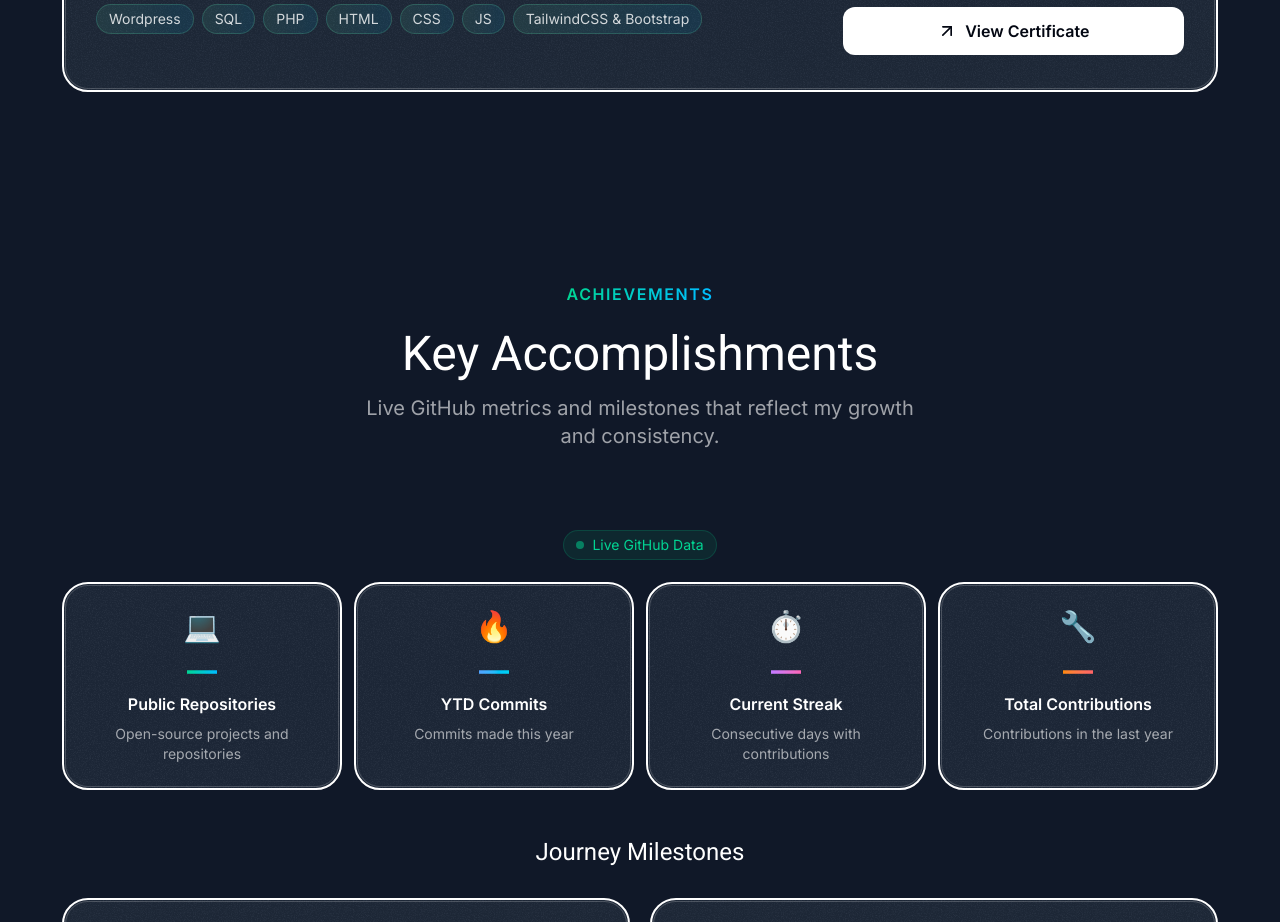
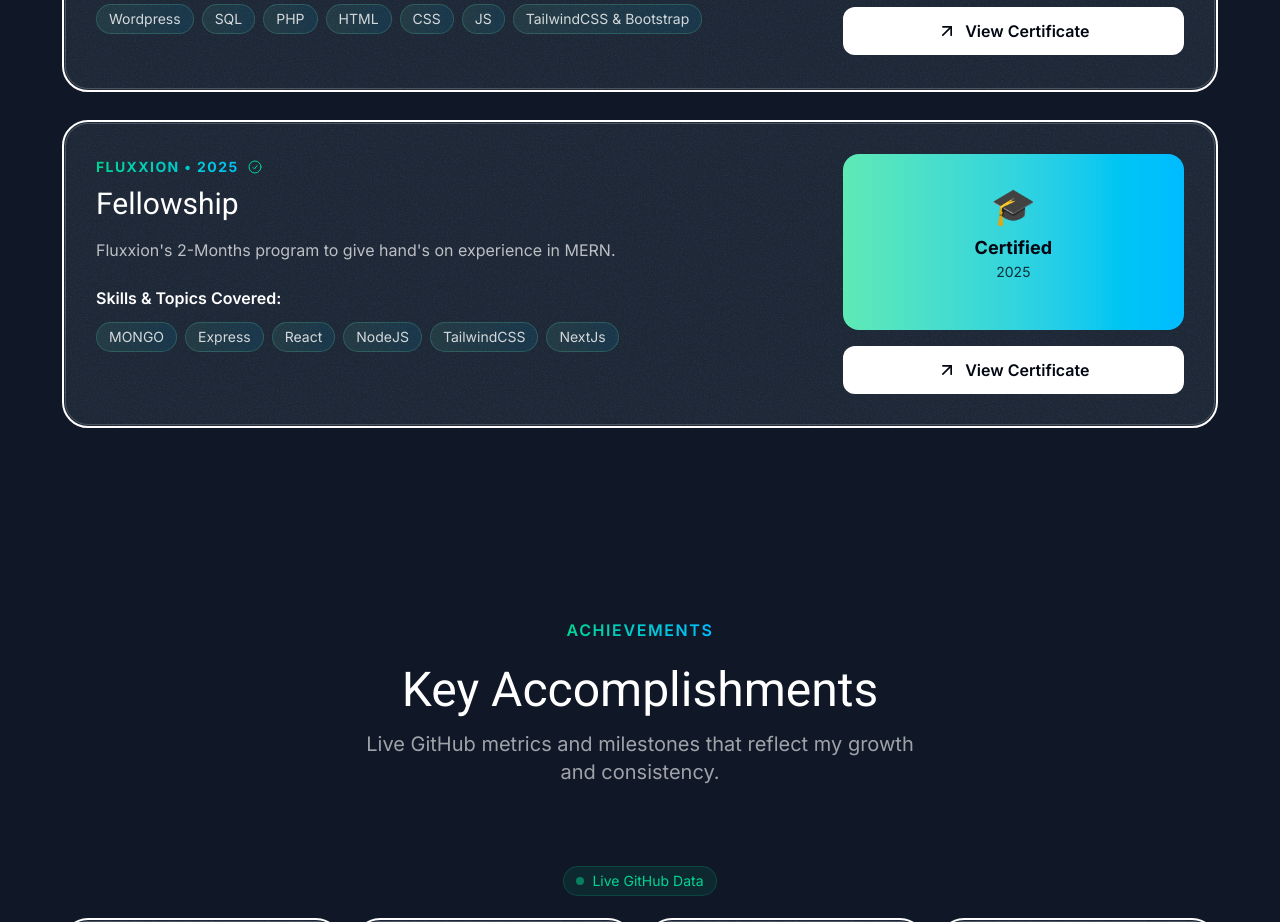
Before and after one commit to sajidmehmoodtariq-dev/portfolio, a Next.js app: page / in a window 1280 px wide. Shown: the part 5740-6662 px from the top of the page. Built offline with nearby package versions, Linux system fonts and the light colour scheme; no server answers.

Commit message:
Fluxxion

```diff
--- a/src/app/api/auth/login/route.js
+++ b/src/app/api/auth/login/route.js
@@ -58,7 +58,7 @@ export async function POST(request) {
 
     // Set httpOnly cookie
     const cookieStore = cookies();
-    cookieStore.set('owner-token', token, {
+    await cookieStore.set('owner-token', token, {
       httpOnly: true,
       secure: process.env.NODE_ENV === 'production',
       sameSite: 'strict',
--- a/src/app/api/auth/verify/route.js
+++ b/src/app/api/auth/verify/route.js
@@ -7,7 +7,7 @@ import Owner from '@/models/Owner';
 export async function GET() {
   try {
     const cookieStore = cookies();
-    const token = cookieStore.get('owner-token')?.value;
+    const token = await cookieStore.get('owner-token')?.value;
 
     if (!token) {
       return NextResponse.json(
--- a/src/sections/Certifications.jsx
+++ b/src/sections/Certifications.jsx
@@ -38,6 +38,22 @@ const certifications = [
             "CSS",
             "JS",
             "TailwindCSS & Bootstrap"
+        ],
+        verified: true
+    },
+    {
+        title: "Fellowship",
+        issuer: "Fluxxion",
+        date: "2025",
+        certificateUrl: "https://sajidmehmoodtariq.me/fluxxion.png",
+        description: "Fluxxion's 2-Months program to give hand's on experience in MERN.",
+        skills: [
+            "MONGO",
+            "Express",
+            "React",
+            "NodeJS",
+            "TailwindCSS",
+            "NextJs",
         ],
         verified: true
     }
```
Also changed, not shown: public/fluxxion.png (added).
